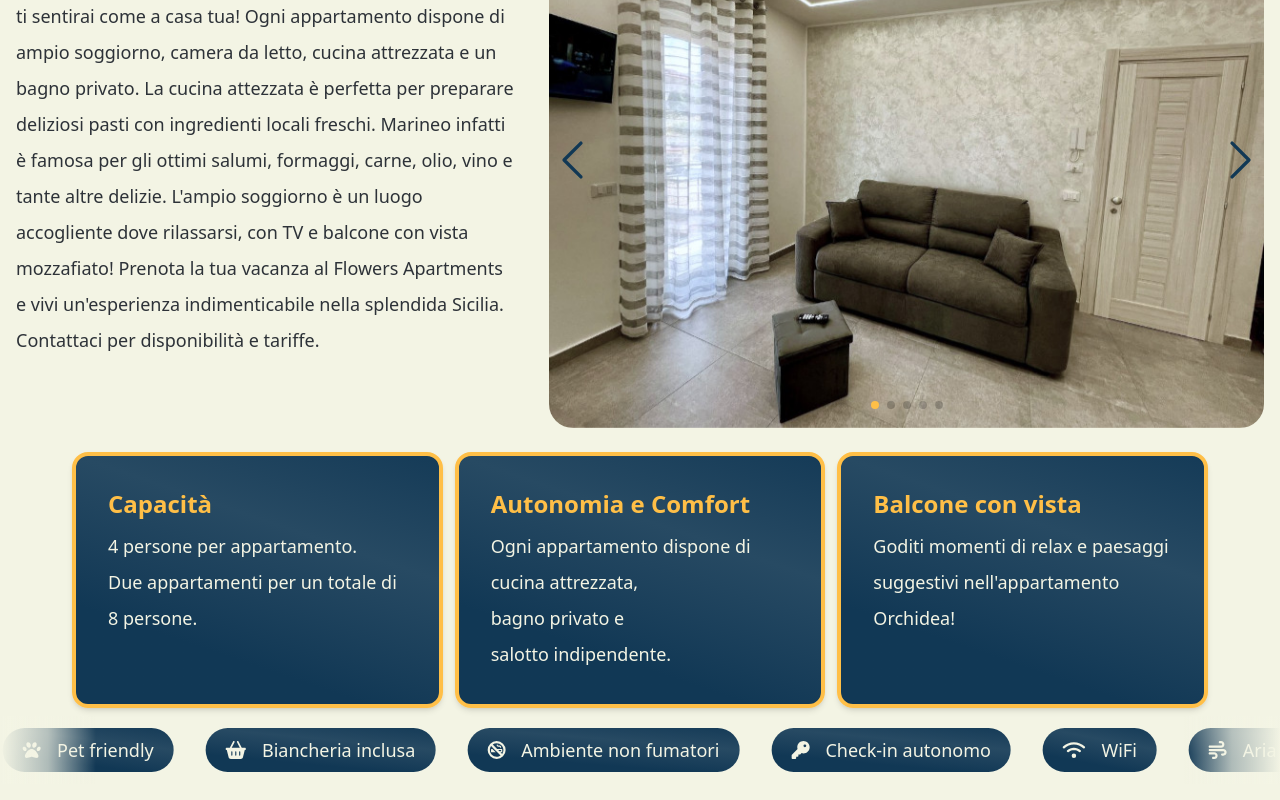
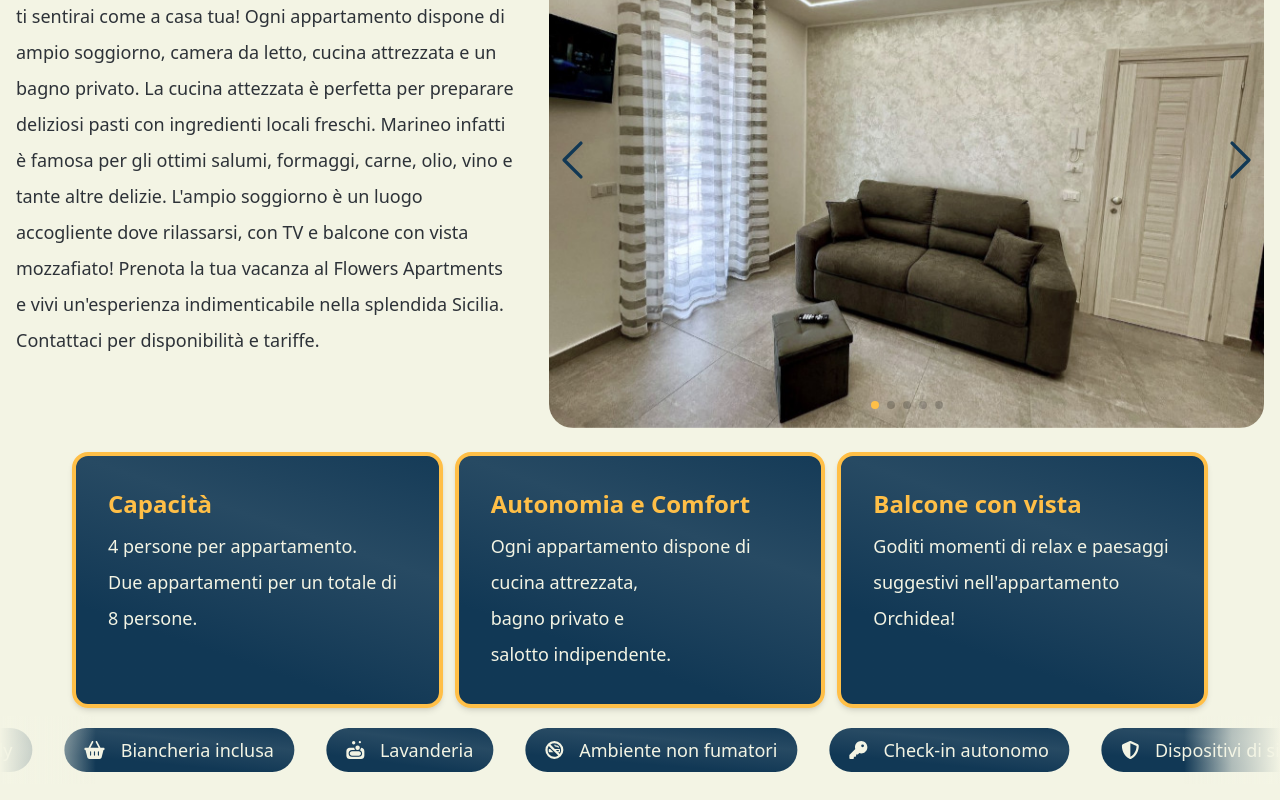
Before and after one commit to danieleardizzone/next-flowers, a Next.js app: page / in a window 1280 px wide. Shown: the part 928-1728 px from the top of the page. Built offline with nearby package versions, Linux system fonts and the light colour scheme.

Commit message:
ADD - some bullets

```diff
--- a/app/components/ui/about/BulletsGroup.tsx
+++ b/app/components/ui/about/BulletsGroup.tsx
@@ -2,7 +2,7 @@
 
 import Bullet from "./Bullet"
 
-import { faWifi, faWind, faPaw, faBasketShopping, faBanSmoking, faKey } from "@fortawesome/free-solid-svg-icons";
+import { faWifi, faWind, faPaw, faBasketShopping, faBanSmoking, faKey, faSoap, faShieldHalved } from "@fortawesome/free-solid-svg-icons";
 import Marquee from "../marquee/Marquee";
 
 export default function BulletsGroup() {
@@ -25,13 +25,21 @@ export default function BulletsGroup() {
             content: "Biancheria inclusa"
         },
         {
+            icon: faSoap,
+            content: "Lavanderia"
+        },
+        {
             icon: faBanSmoking,
             content: "Ambiente non fumatori"
         },
         {
             icon: faKey,
             content: "Check-in autonomo"
-        }
+        },
+        {
+            icon: faShieldHalved,
+            content: "Dispositivi di sicurezza"
+        },
     ]
 
     return (
```
Also changed, not shown: app/components/ui/marquee/Marquee.tsx (+8 -0 lines).
